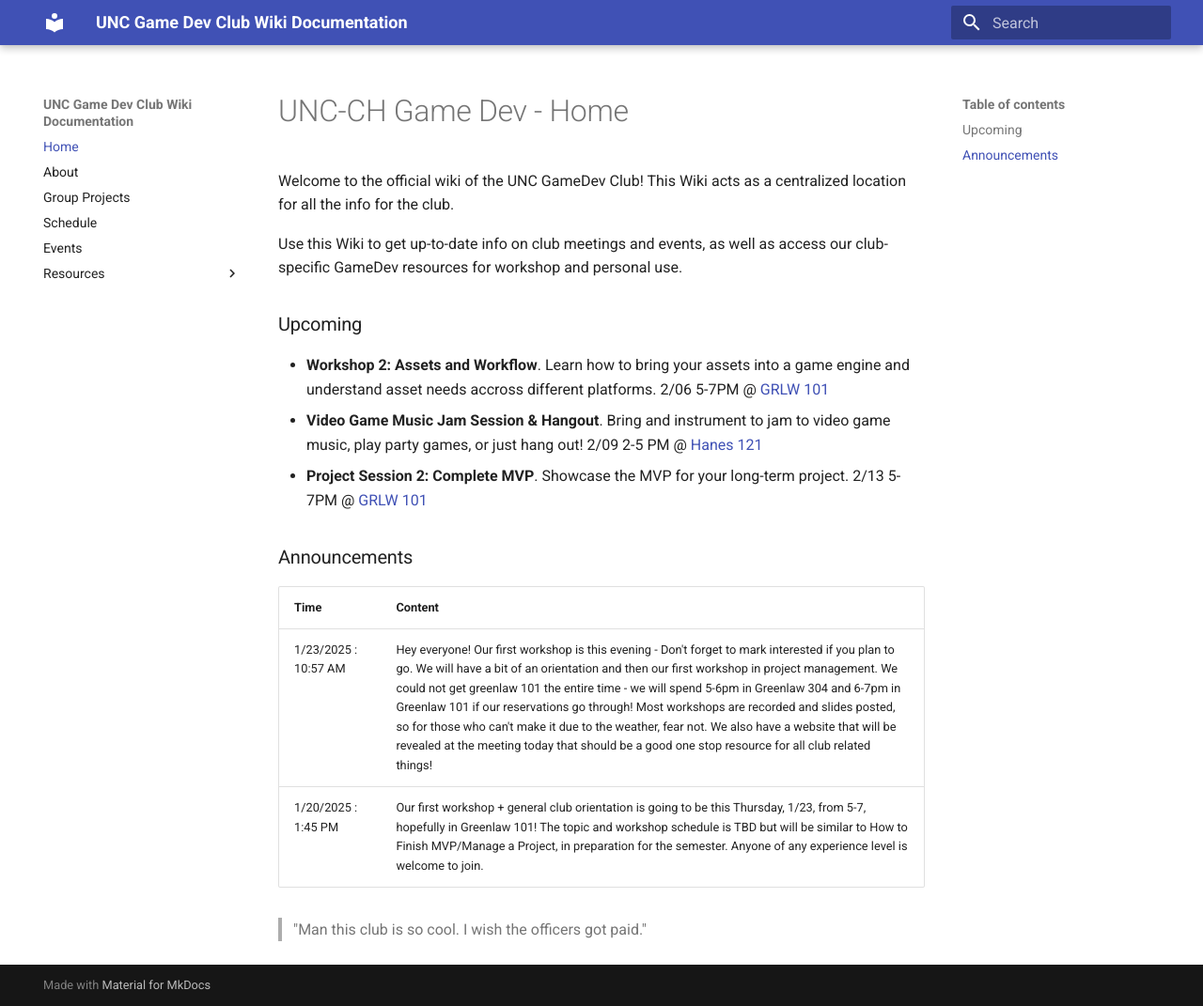
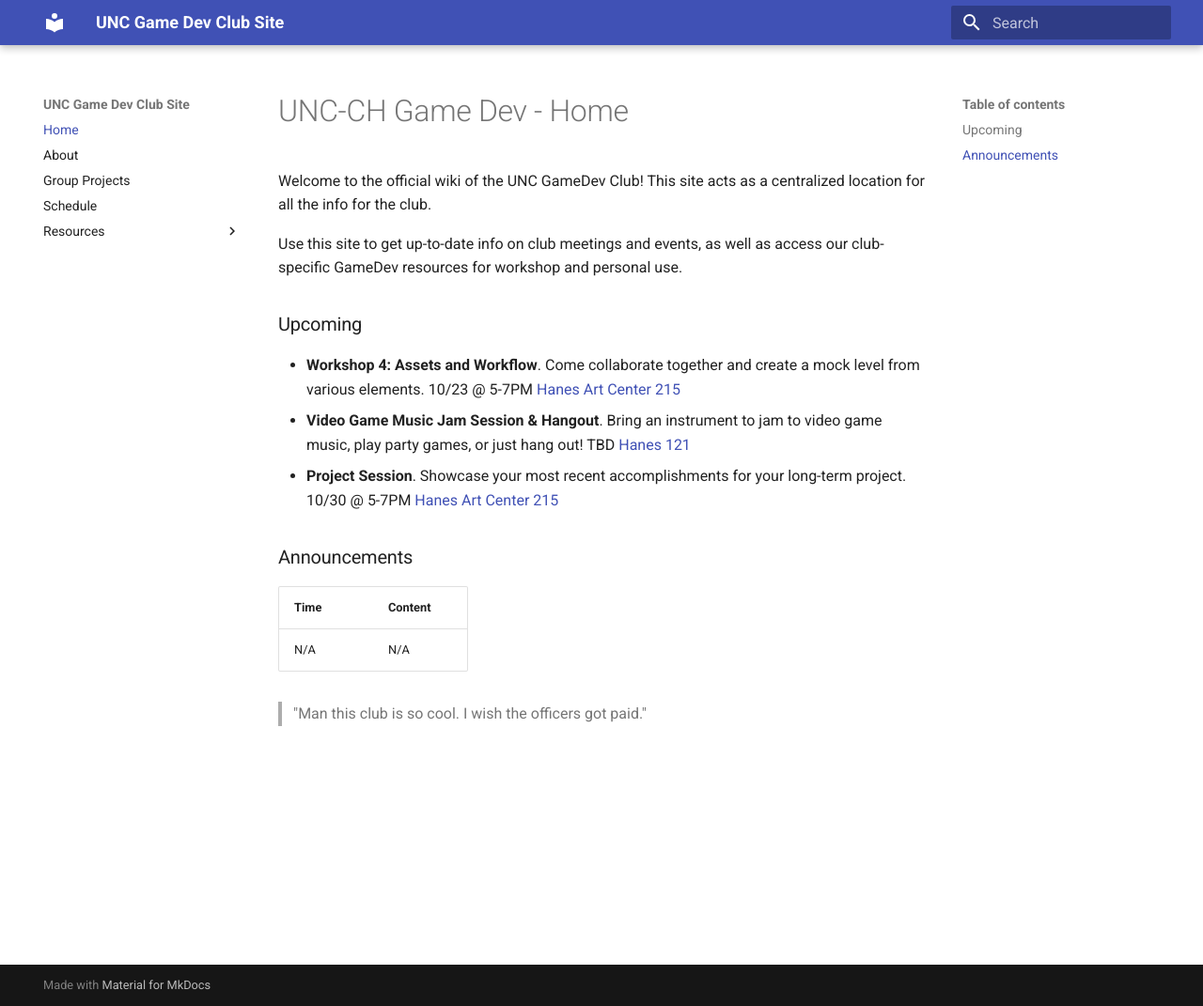
Before and after one commit to unc-gamedev/site, an MkDocs documentation site: the page built from docs/docs/index.md, in a window 1280 px wide and 1071 px high. Shown: the whole window at 94% size. Built offline with MkDocs 1.6.1 and Material for MkDocs 9.7.7, drawn with Linux system fonts in a browser that asks for light colours.

Commit message:
updated for 25/26

```diff
--- a/docs/docs/index.md
+++ b/docs/docs/index.md
@@ -1,18 +1,17 @@
 # UNC-CH Game Dev - Home
 
-Welcome to the official wiki of the UNC GameDev Club! This Wiki acts as a centralized location for all the info for the club.
+Welcome to the official wiki of the UNC GameDev Club! This site acts as a centralized location for all the info for the club.
 
-Use this Wiki to get up-to-date info on club meetings and events, as well as access our club-specific GameDev resources for workshop and personal use.
+Use this site to get up-to-date info on club meetings and events, as well as access our club-specific GameDev resources for workshop and personal use.
 
 ### Upcoming
-- **Workshop 2: Assets and Workflow**. Learn how to bring your assets into a game engine and understand asset needs accross different platforms. 2/06 5-7PM @ [GRLW 101](https://www.google.com/maps/place/Greenlaw+Hall/@35.9100893,-79.0560896,959m/data=!3m1!1e3!4m6!3m5!1s0x89acc2e90a37f625:0x76e0e063cc27832b!8m2!3d35.9103597!4d-79.049237!16s%2Fg%2F11hbpqyd_s?entry=ttu&g_ep=EgoyMDI1MDEyMC4wIKXMDSoASAFQAw%3D%3D)
-- **Video Game Music Jam Session & Hangout**. Bring and instrument to jam to video game music, play party games, or just hang out! 2/09 2-5 PM @ [Hanes 121](https://www.google.com/maps/place/Hanes+Art+Center,+Chapel+Hill,+NC+27514/@35.9121955,-79.0571989,17z/data=!3m1!4b1!4m6!3m5!1s0x89acc2e7ea663ce3:0x74eaf66675cb8647!8m2!3d35.9121955!4d-79.054624!16s%2Fg%2F1tfn3l_0?entry=ttu&g_ep=EgoyMDI1MDEyOC4wIKXMDSoJLDEwMjExMjM0SAFQAw%3D%3D)
-- **Project Session 2: Complete MVP**. Showcase the MVP for your long-term project. 2/13 5-7PM @ [GRLW 101](https://www.google.com/maps/place/Greenlaw+Hall/@35.9100893,-79.0560896,959m/data=!3m1!1e3!4m6!3m5!1s0x89acc2e90a37f625:0x76e0e063cc27832b!8m2!3d35.9103597!4d-79.049237!16s%2Fg%2F11hbpqyd_s?entry=ttu&g_ep=EgoyMDI1MDEyMC4wIKXMDSoASAFQAw%3D%3D)
+- **Workshop 4: Assets and Workflow**. Come collaborate together and create a mock level from various elements. 10/23 @ 5-7PM [Hanes Art Center 215](https://www.google.com/maps/place/Hanes+Art+Center,+Chapel+Hill,+NC+27514/@35.9121998,-79.0571989,588m/data=!3m2!1e3!4b1!4m6!3m5!1s0x89acc2e7ea663ce3:0x74eaf66675cb8647!8m2!3d35.9121955!4d-79.054624!16s%2Fg%2F1tfn3l_0!5m1!1e2?entry=ttu&g_ep=EgoyMDI1MTAxOS4wIKXMDSoASAFQAw%3D%3D)
+- **Video Game Music Jam Session & Hangout**. Bring an instrument to jam to video game music, play party games, or just hang out! TBD [Hanes 121](https://www.google.com/maps/place/Hanes+Art+Center,+Chapel+Hill,+NC+27514/@35.9121955,-79.0571989,17z/data=!3m1!4b1!4m6!3m5!1s0x89acc2e7ea663ce3:0x74eaf66675cb8647!8m2!3d35.9121955!4d-79.054624!16s%2Fg%2F1tfn3l_0?entry=ttu&g_ep=EgoyMDI1MDEyOC4wIKXMDSoJLDEwMjExMjM0SAFQAw%3D%3D)
+- **Project Session**. Showcase your most recent accomplishments for your long-term project. 10/30 @ 5-7PM [Hanes Art Center 215](https://www.google.com/maps/place/Hanes+Art+Center,+Chapel+Hill,+NC+27514/@35.9121998,-79.0571989,588m/data=!3m2!1e3!4b1!4m6!3m5!1s0x89acc2e7ea663ce3:0x74eaf66675cb8647!8m2!3d35.9121955!4d-79.054624!16s%2Fg%2F1tfn3l_0!5m1!1e2?entry=ttu&g_ep=EgoyMDI1MTAxOS4wIKXMDSoASAFQAw%3D%3D)
 ### Announcements
 
 | **Time**| **Content**|
 | --- | --- |
-|1/23/2025 : 10:57 AM | Hey everyone! Our first workshop is this evening - Don't forget to mark interested if you plan to go. We will have a bit of an orientation and then our first workshop in project management. We could not get greenlaw 101 the entire time - we will spend 5-6pm in Greenlaw 304 and 6-7pm in Greenlaw 101 if our reservations go through! Most workshops are recorded and slides posted, so for those who can't make it due to the weather, fear not. We also have a website that will be revealed at the meeting today that should be a good one stop resource for all club related things!|
-| 1/20/2025 : 1:45 PM | Our first workshop + general club orientation is going to be this Thursday, 1/23, from 5-7, hopefully in Greenlaw 101! The topic and workshop schedule is TBD but will be similar to How to Finish MVP/Manage a Project, in preparation for the semester. Anyone of any experience level is welcome to join.|
+| N/A | N/A |
 
 > "Man this club is so cool. I wish the officers got paid."
--- a/docs/mkdocs.yml
+++ b/docs/mkdocs.yml
@@ -1,10 +1,9 @@
-site_name: UNC Game Dev Club Wiki Documentation
+site_name: UNC Game Dev Club Site
 nav:
   - Home: index.md
   - About: about.md
   - Group Projects: group_projects.md
   - Schedule: schedule.md
-  - Events: events.md
   - Resources:
     - Programming: programming_resources.md
     - Art: art_resources.md
```
Also changed, not shown: docs/docs/about.md (+1 -1 lines), docs/docs/events.md (deleted, +0 -23 lines), docs/docs/schedule.md (added, +29 -0 lines), docs/schedule.md (deleted, +0 -18 lines), docs/docs/resources.md (renamed from docs/resources.md), docs/docs/writing_resources.md (renamed from docs/writing_resources.md).
